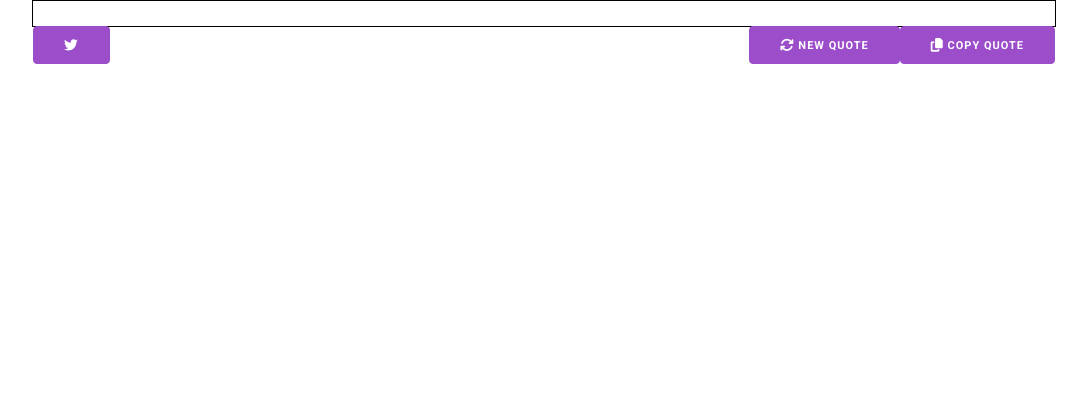
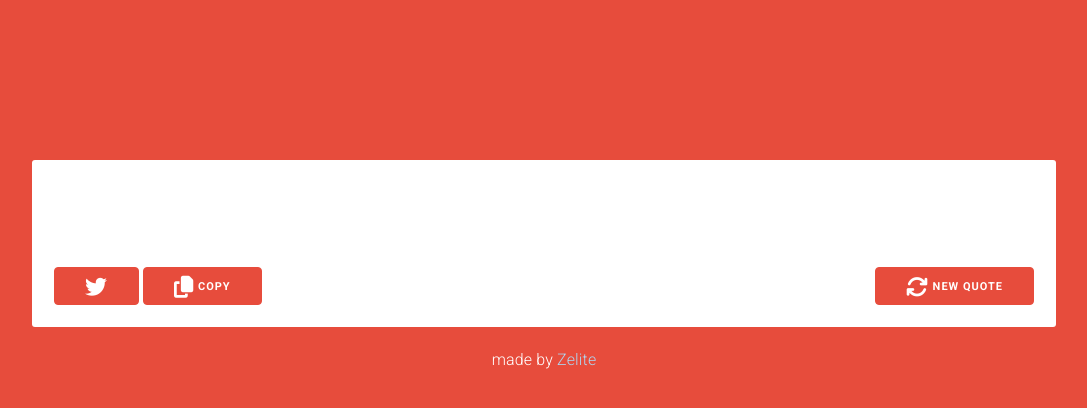
Before and after one commit to zelite/Random-Quote-Machine, a plain HTML site: page index.html in a window 1280 px wide. Shown: the whole page, without its empty margins (96-1183 px from the left). Drawn offline with nearby package versions, Linux system fonts and the light colour scheme; no server answers.

Commit message:
Style and Animations

```diff
--- a/css/style.css
+++ b/css/style.css
@@ -1,18 +1,64 @@
 *{
   box-sizing: border-box;
+}
+
+body{
+  background-color: #E74C3C;
+  transition: background-color 2s;
 }
 
 main{
   width: 80%;
   margin-left: auto;
   margin-right: auto;
-  border: 1.5px black solid;
+  margin-top: 20vh;
+  background-color: #fff;
+  border-radius: 0.3rem;
+}
+
+.quote{
+  padding: 3rem;
+  color: #E74C3C;
+  transition: color 2s;
 }
 
 .quote-text{
   text-align: center;
+  font-size: 2rem;
+  font-weight: 400;
+  font-family: 'Roboto Slab', serif;
 }
 
 .quote-author{
   text-align: right;
+  font-family: 'Roboto Slab', serif;
 }
+
+.buttons{
+  padding: 2rem;
+}
+
+.fa-2x{
+  vertical-align: middle;
+}
+
+button{
+  margin: 0.2rem;
+
+}
+
+.button-colored{
+  transition: background-color 2s, border-color 2s;
+  background-color: #E74C3C;
+  border-color: #E74C3C;
+}
+
+footer{
+  text-align: center;
+  margin-top: 2.0rem;
+  color: white;
+}
+
+footer a {
+  color: #AED6F1;
+}
--- a/index.html
+++ b/index.html
@@ -5,7 +5,7 @@
     <meta name="viewport" content="width=device-width, initial-scale=1">
     <title>Random Quote Machine</title>
     <!-- Google Fonts -->
-    <link rel="stylesheet" href="https://fonts.googleapis.com/css?family=Roboto:300,300italic,700,700italic">
+    <link rel="stylesheet" href="https://fonts.googleapis.com/css?family=Roboto+Slab:300,400|Roboto:300,300italic,700,700italic">
     <!-- CSS Reset -->
     <link rel="stylesheet" href="https://cdnjs.cloudflare.com/ajax/libs/normalize/3.0.3/normalize.css">
     <!-- Milligram CSS minified -->
@@ -14,16 +14,20 @@
     <script src="https://use.fontawesome.com/4136aee823.js"></script>
   <body>
     <main>
-      <div class="quote clearfix">
+      <div class="quote">
+
         <p class="quote-text">
 
         </p>
         <div class="quote-author"></div>
       </div>
-      <button id="twitter-share" class="float-left" href><i class="fa fa-lg fa-twitter"></i></button>
-      <button id="copy-clipboard" class="float-right"><i class="fa fa-lg fa-copy"></i> Copy quote</button>
-      <button id="newquote" class="float-right"><i class="fa fa-lg fa-refresh"></i> New Quote</button>
+      <div class="buttons clearfix">
+      <button id="twitter-share" class="button-colored float-left"><i class="fa fa-2x fa-twitter"></i></button>
+      <button id="copy-clipboard" class="button-colored float-left"><i class="fa fa-2x fa-copy"></i> Copy</button>
+      <button id="newquote" class="button-colored float-right"><i class="fa fa-2x fa-refresh"></i> New Quote</button>
+    </div>
     </main>
+    <footer>made by <a href="http://zelite.github.io/">Zelite</a></footer>
 
     <script   src="https://code.jquery.com/jquery-3.1.0.min.js"
     integrity="sha256-cCueBR6CsyA4/9szpPfrX3s49M9vUU5BgtiJj06wt/s="
--- a/js/quotegen.js
+++ b/js/quotegen.js
@@ -3,15 +3,21 @@ function getNewQuote(){
   //Changes the text of elements with class .quote-text
   //and .quote-author to have the corresponding
   //values on the json
-
+  var leftQuoteIcon = "<i class='fa fa-quote-left'></i> ";
   //callback function that actually updates the DOM
   function updateQuote(json){
-    $(".quote-text").text(json.quoteText);
+    $(".quote-text").fadeOut(1000, function() {
+      $(this).html(leftQuoteIcon+json.quoteText);
+    }).fadeIn(1000);
+
     var author = json.quoteAuthor;
     if (author === ""){//check if author is empty
       author= "Unknown";
     }
-    $(".quote-author").text("-- "+author);
+    $(".quote-author").fadeOut(1000, function() {
+      $(this).text("-- "+author);
+    }).fadeIn(1000);
+    colorChange();
   }
 
   //makes json request using jsonp method which circunvents cross origin problem
@@ -30,10 +36,18 @@ function tweet(){
   window.open("https://twitter.com/intent/tweet?text="+quote+" "+author+"&hashtags=FamousQuotes");
 }
 
-//Copy to clipboard
-new Clipboard("#copy-clipboard");
+function colorChange(){
+  var colors = ["#E74C3C", "#9B59B6", "#3498DB", "#1ABC9C", "#27AE60",
+                "#F1C40F", "#D35400", "#34495E", "#797D7F"];
+  var newColor = colors[Math.floor(Math.random()*(colors.length))];
+  //Change color of body, buttons and text
+  $("body").css("background-color", newColor);
+  $(".button-colored").css({"background-color": newColor,
+                           "border-color": newColor});
+  $(".quote").css("color", newColor);
 
-$("#copy-clipboard").attr("data-clipboard-target", ".quote");
+}
+
 
 
 $(document).ready(function(){
@@ -42,4 +56,9 @@ $(document).ready(function(){
   $("#newquote").on("click", getNewQuote);//Associate getNewQuote with button
 
   $("#twitter-share").on("click", tweet);
+
+  //Copy to clipboard
+  new Clipboard("#copy-clipboard");
+
+  $("#copy-clipboard").attr("data-clipboard-target", ".quote");
 });
```
